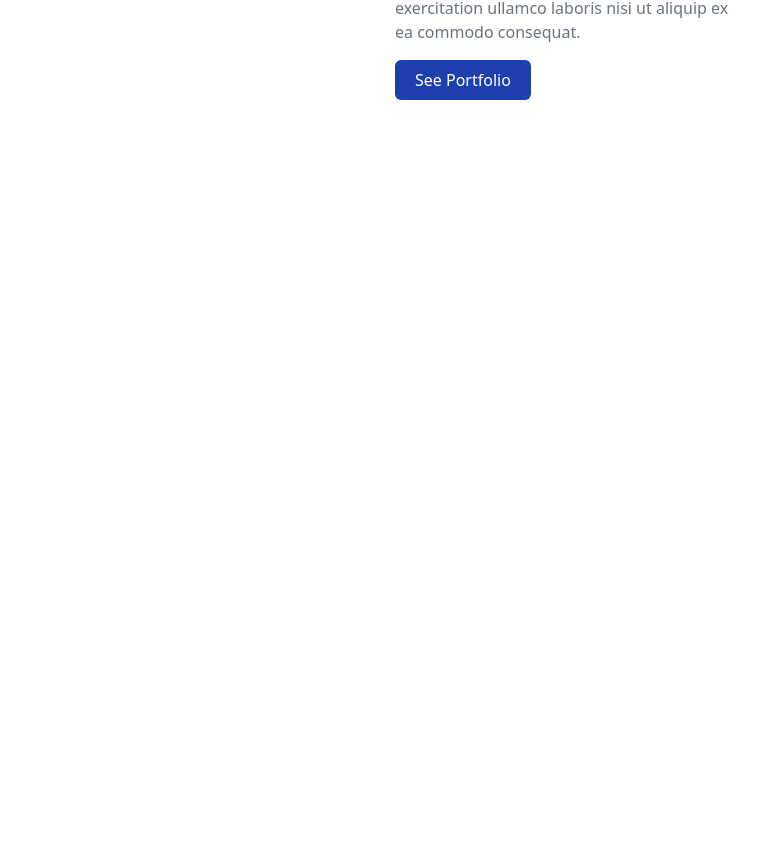
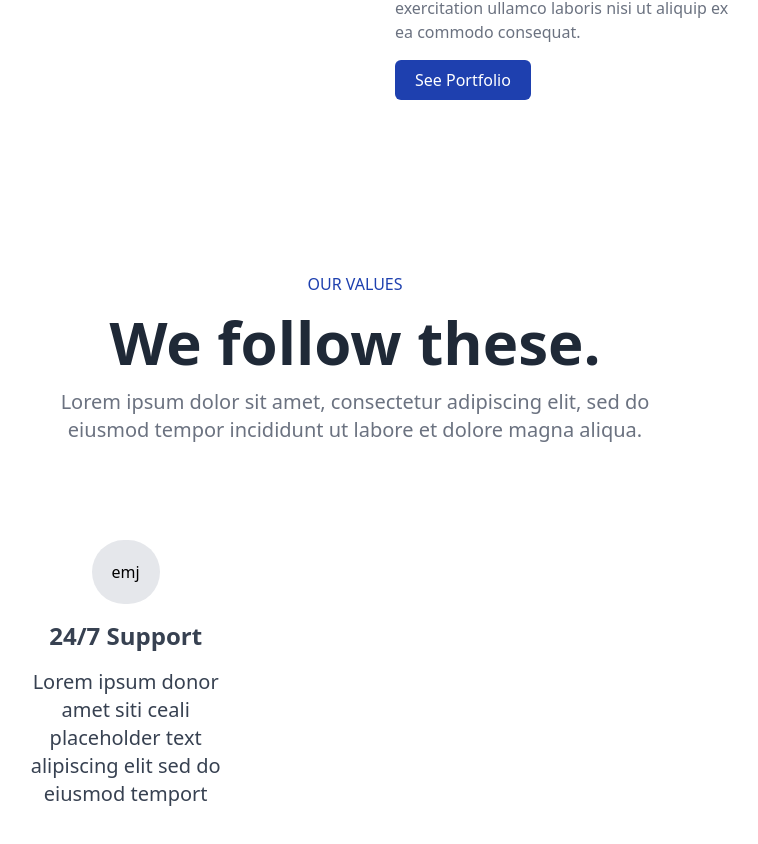
Before and after one commit to Torycd/companyfolio, a React (Create React App) app: page / in a window 1280 px wide. Shown: the part 1236-2080 px from the top of the page, without its empty margins (285-1043 px from the left). Before the commit the page ends 1336 px from the top, so only its background shows below. Built offline with nearby package versions, Linux system fonts and the light colour scheme.

Commit message:
building Values

```diff
--- /dev/null
+++ b/src/components/HomePageRow/Values.jsx
@@ -0,0 +1,33 @@
+// import React from 'react'
+
+const Values = () => {
+  return (
+    <div className="flex flex-col items-center justify-center min-h-screen text-center">
+      <div className="space-y-4 mb-24">
+        <h2 className="text-blue-800 uppercase font-medium">Our Values</h2>
+        <div className="text-gray-800 font-bold text-3xl  md:text-6xl space-y-2">
+          <h2 className="text-wrap">We follow these.</h2>
+        </div>
+        <p className="font-medium md:text-xl text-gray-500 text-wrap">
+          Lorem ipsum dolor sit amet, consectetur adipiscing elit, sed do
+          <br></br>
+          eiusmod tempor incididunt ut labore et dolore magna aliqua.
+        </p>
+      </div>
+      <div className="grid md:grid-cols-3 px-10">
+        <div className="space-y-4">
+          <div className="flex justify-center">
+            <div className="rounded-full bg-gray-200 p-5">emj</div>
+          </div>
+          <h2 className="font-bold text-2xl text-gray-700" >24/7 Support</h2>
+          <p className="text-wrap text-xl text-gray-700 font-medium">
+            Lorem ipsum donor amet siti ceali placeholder text alipiscing elit
+            sed do eiusmod temport
+          </p>
+        </div>
+      </div>
+    </div>
+  );
+};
+
+export default Values;
--- a/src/pages/HomePage.jsx
+++ b/src/pages/HomePage.jsx
@@ -1,6 +1,7 @@
 // import React from 'react'
 
 import Hero from "../components/HomePageRow/Hero";
+import Values from "../components/HomePageRow/Values";
 import Vision from "../components/HomePageRow/Vision";
 
 
@@ -10,7 +11,7 @@ const HomePage = () => {
     <div className="space-y-10">
       <Hero/>
       <Vision />
-
+      <Values/>
     </div>
   );
 };
```
